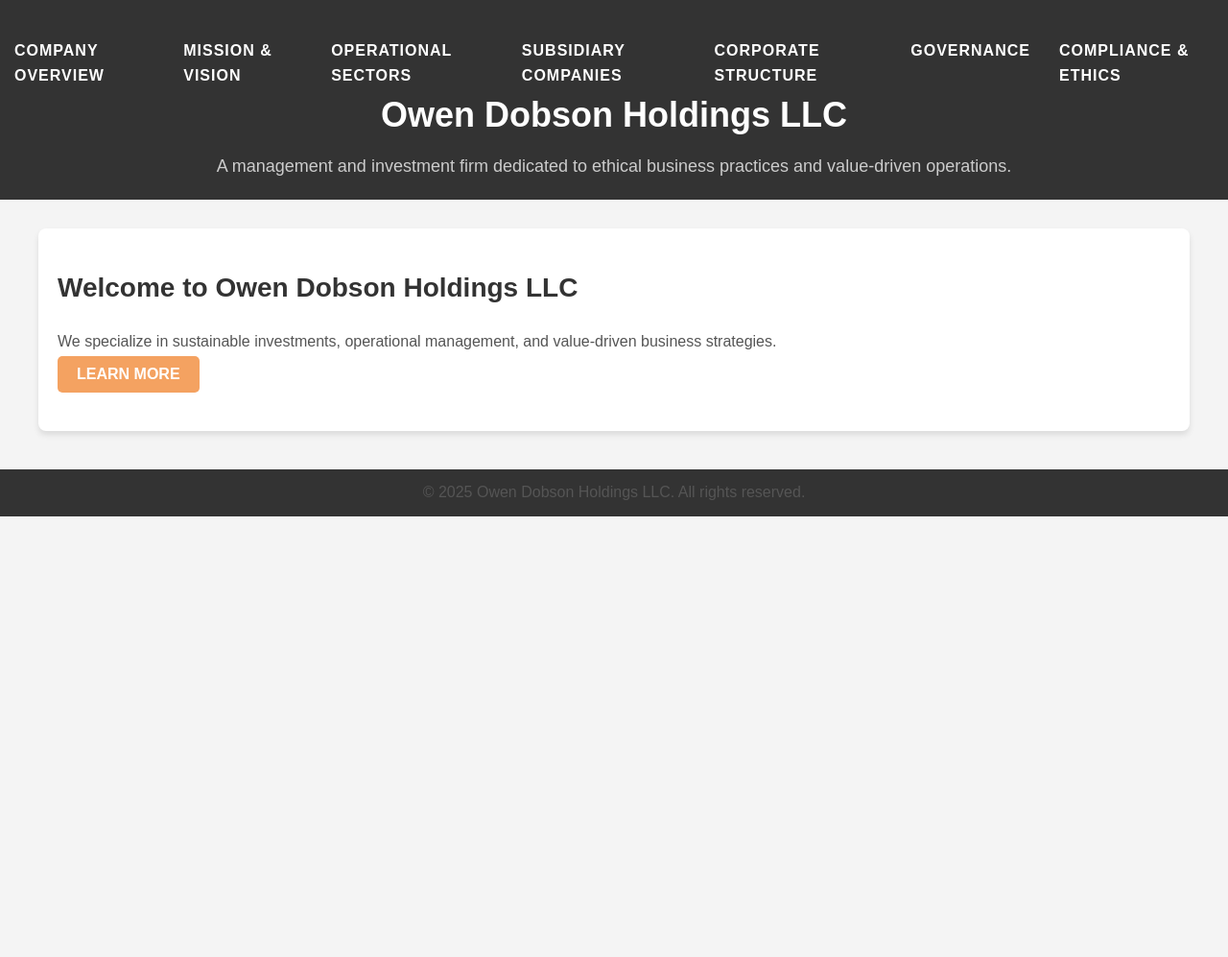
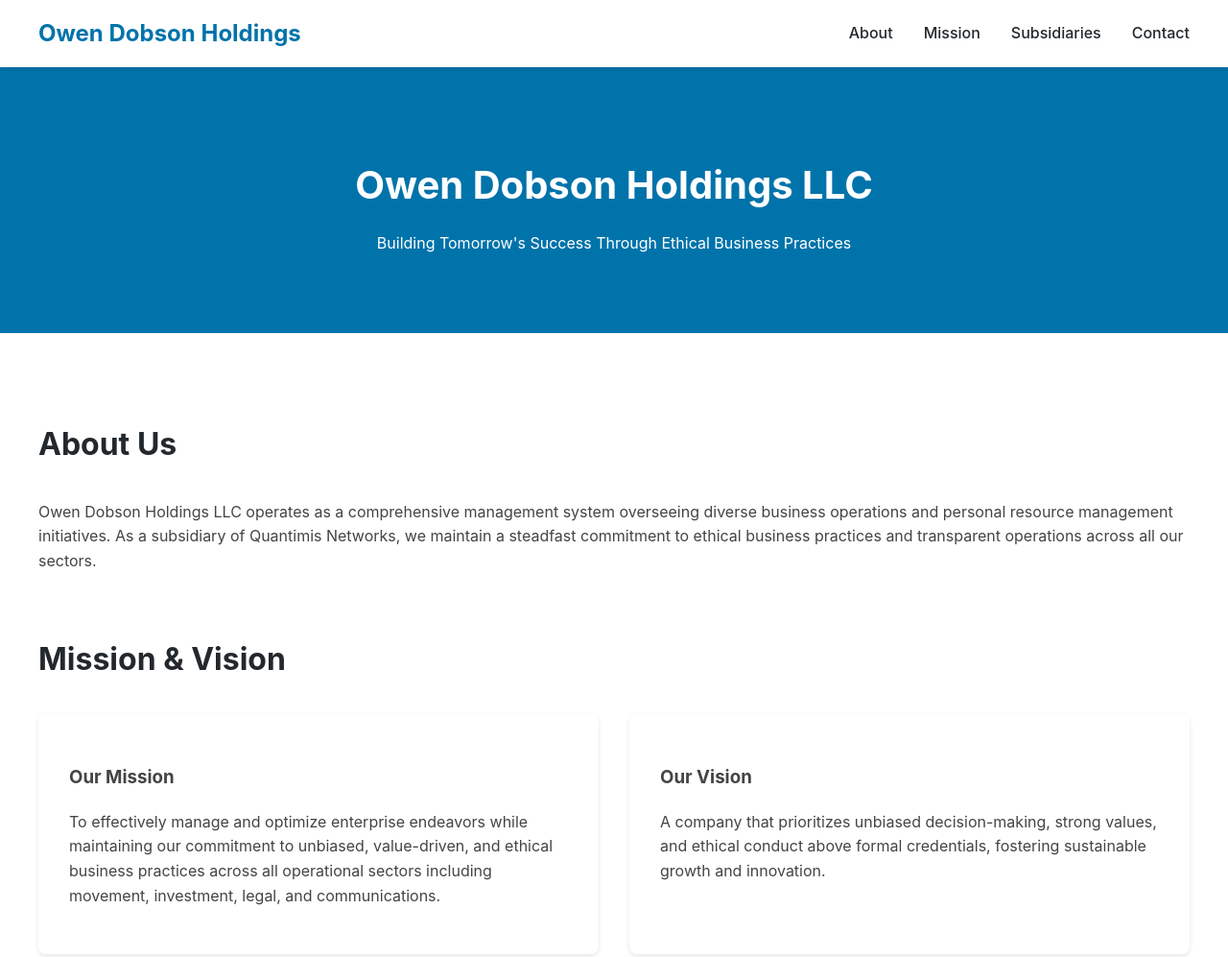
Before and after one commit to o3e45/owendobsonholdings, a plain HTML site: page index.html in a window 1280 px wide. Shown: the top 997 px of the page at 96% size. Before the commit the page ends 800 px from the top, so only its background shows below. Drawn offline with Linux system fonts and the light colour scheme.

Commit message:
Update index.html

````diff
--- a/index.html
+++ b/index.html
@@ -1,42 +1,184 @@
 <!DOCTYPE html>
 <html lang="en">
-
 <head>
     <meta charset="UTF-8">
     <meta name="viewport" content="width=device-width, initial-scale=1.0">
-    <meta name="description" content="Owen Dobson Holdings LLC - A management and investment firm dedicated to ethical business practices and value-driven operations.">
     <title>Owen Dobson Holdings LLC</title>
-    <link rel="stylesheet" href="styles.css">
+    <style>
+        :root {
+            --primary-color: #0073aa;
+            --secondary-color: #23282d;
+            --text-color: #444;
+            --light-gray: #f5f5f5;
+        }
+
+        body {
+            font-family: -apple-system, BlinkMacSystemFont, "Segoe UI", Roboto, Oxygen-Sans, Ubuntu, Cantarell, "Helvetica Neue", sans-serif;
+            margin: 0;
+            padding: 0;
+            color: var(--text-color);
+            line-height: 1.6;
+        }
+
+        .header {
+            background-color: white;
+            box-shadow: 0 2px 5px rgba(0,0,0,0.1);
+            padding: 1rem 0;
+            position: fixed;
+            width: 100%;
+            top: 0;
+            z-index: 1000;
+        }
+
+        .nav-container {
+            max-width: 1200px;
+            margin: 0 auto;
+            padding: 0 2rem;
+            display: flex;
+            justify-content: space-between;
+            align-items: center;
+        }
+
+        .logo {
+            font-size: 1.5rem;
+            font-weight: bold;
+            color: var(--primary-color);
+            text-decoration: none;
+        }
+
+        .nav-menu {
+            display: flex;
+            gap: 2rem;
+        }
+
+        .nav-menu a {
+            color: var(--secondary-color);
+            text-decoration: none;
+            font-weight: 500;
+        }
+
+        .hero {
+            background-color: var(--primary-color);
+            color: white;
+            padding: 8rem 2rem 4rem;
+            text-align: center;
+        }
+
+        .hero h1 {
+            font-size: 2.5rem;
+            margin-bottom: 1rem;
+        }
+
+        .main-content {
+            max-width: 1200px;
+            margin: 0 auto;
+            padding: 4rem 2rem;
+        }
+
+        .section {
+            margin-bottom: 4rem;
+        }
+
+        .section h2 {
+            color: var(--secondary-color);
+            font-size: 2rem;
+            margin-bottom: 2rem;
+        }
+
+        .cards {
+            display: grid;
+            grid-template-columns: repeat(auto-fit, minmax(300px, 1fr));
+            gap: 2rem;
+        }
+
+        .card {
+            background: white;
+            border-radius: 8px;
+            padding: 2rem;
+            box-shadow: 0 2px 5px rgba(0,0,0,0.1);
+        }
+
+        .footer {
+            background-color: var(--secondary-color);
+            color: white;
+            padding: 2rem;
+            text-align: center;
+        }
+    </style>
 </head>
-
 <body>
-    <header>
-        <nav>
-            <ul>
-                <li><a href="overview.html">Company Overview</a></li>
-                <li><a href="mission-vision.html">Mission & Vision</a></li>
-                <li><a href="sectors.html">Operational Sectors</a></li>
-                <li><a href="subsidiaries.html">Subsidiary Companies</a></li>
-                <li><a href="structure.html">Corporate Structure</a></li>
-                <li><a href="governance.html">Governance</a></li>
-                <li><a href="compliance.html">Compliance & Ethics</a></li>
-            </ul>
+    <header class="header">
+        <nav class="nav-container">
+            <a href="#" class="logo">Owen Dobson Holdings</a>
+            <div class="nav-menu">
+                <a href="#about">About</a>
+                <a href="#mission">Mission</a>
+                <a href="#subsidiaries">Subsidiaries</a>
+                <a href="#contact">Contact</a>
+            </div>
         </nav>
-        <h1>Owen Dobson Holdings LLC</h1>
-        <aside>
-            A management and investment firm dedicated to ethical business practices and value-driven operations.
-        </aside>
     </header>
 
-    <section id="home">
-        <h2>Welcome to Owen Dobson Holdings LLC</h2>
-        <p>We specialize in sustainable investments, operational management, and value-driven business strategies.</p>
-        <button>Learn More</button>
+    <section class="hero">
+        <h1>Owen Dobson Holdings LLC</h1>
+        <p>Building Tomorrow's Success Through Ethical Business Practices</p>
     </section>
 
-    <footer>
+    <main class="main-content">
+        <section id="about" class="section">
+            <h2>About Us</h2>
+            <p>Owen Dobson Holdings LLC operates as a comprehensive management system overseeing diverse business operations and personal resource management initiatives. As a subsidiary of Quantimis Networks, we maintain a steadfast commitment to ethical business practices and transparent operations across all our sectors.</p>
+        </section>
+
+        <section id="mission" class="section">
+            <h2>Mission & Vision</h2>
+            <div class="cards">
+                <div class="card">
+                    <h3>Our Mission</h3>
+                    <p>To effectively manage and optimize enterprise endeavors while maintaining our commitment to unbiased, value-driven, and ethical business practices across all operational sectors including movement, investment, legal, and communications.</p>
+                </div>
+                <div class="card">
+                    <h3>Our Vision</h3>
+                    <p>A company that prioritizes unbiased decision-making, strong values, and ethical conduct above formal credentials, fostering sustainable growth and innovation.</p>
+                </div>
+            </div>
+        </section>
+
+        <section id="subsidiaries" class="section">
+            <h2>Our Subsidiaries</h2>
+            <div class="cards">
+                <div class="card">
+                    <h3>Owen Dobson Photography</h3>
+                    <p>Professional photography services</p>
+                </div>
+                <div class="card">
+                    <h3>Proxxim Solutions</h3>
+                    <p>Technology solutions and consulting</p>
+                </div>
+                <div class="card">
+                    <h3>Sautron Media</h3>
+                    <p>Media production and management</p>
+                </div>
+                <div class="card">
+                    <h3>Solivitvo Academy</h3>
+                    <p>Educational services and training</p>
+                </div>
+            </div>
+        </section>
+
+        <section id="contact" class="section">
+            <h2>Contact</h2>
+            <div class="card">
+                <h3>Get in Touch</h3>
+                <p>Email: owen.dobson@owendobsonholdings.com</p>
+                <p>Location: Remote Operations</p>
+            </div>
+        </section>
+    </main>
+
+    <footer class="footer">
         <p>&copy; 2025 Owen Dobson Holdings LLC. All rights reserved.</p>
     </footer>
 </body>
-
 </html>
+```
````
